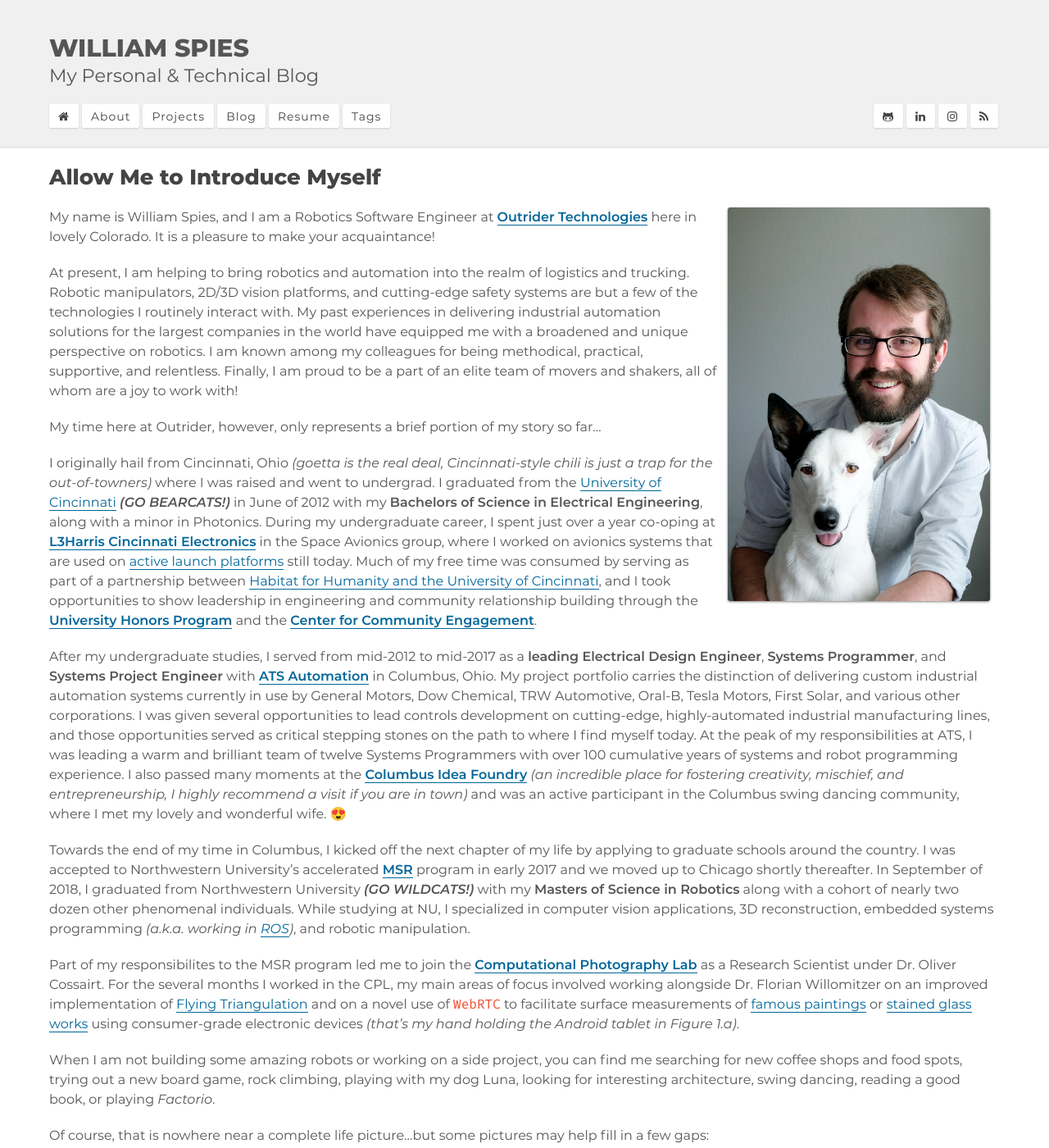
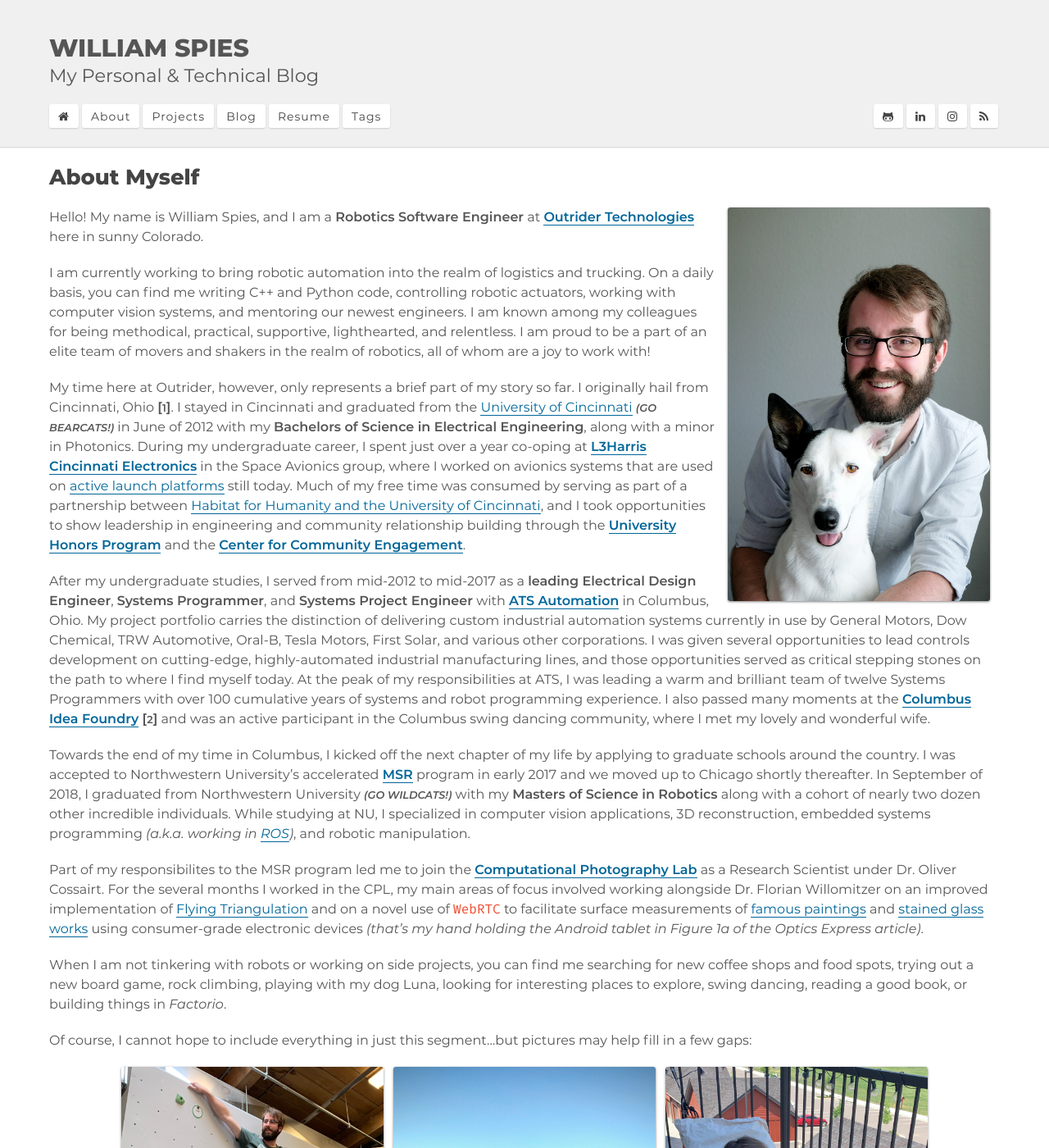
Before and after one commit to spieswl/spieswl.github.io, a Jekyll site: the page built from about.md, in a window 1280 px wide and 1400 px high. Shown: the whole window at 82% size. Built offline with Jekyll 4.4.1, drawn with Linux system fonts in a browser that asks for light colours; some of the changed text lies outside the part shown.

Commit message:
Finally have an About Me page that I like

```diff
--- a/about.md
+++ b/about.md
@@ -1,29 +1,27 @@
 ---
 layout:             page
-title:              Allow Me to Introduce Myself
+title:              About Myself
 
 images:             assets/images/about
 ---
 
 <img id="portrait" src="{{ site.baseurl }}/{{ page.images }}/portrait_01.png" width="320" height="480" align="right" style="margin:0px 12px 0px 12px">
 
-My name is William Spies, and I am a Robotics Software Engineer at **[Outrider Technologies](https://www.outrider.ai/)** here in lovely Colorado. It is a pleasure to make your acquaintance!
+Hello! My name is William Spies, and I am a **Robotics Software Engineer** at **[Outrider Technologies](https://www.outrider.ai/)** here in sunny Colorado.
 
-At present, I am helping to bring robotics and automation into the realm of logistics and trucking. Robotic manipulators, 2D/3D vision platforms, and cutting-edge safety systems are but a few of the technologies I routinely interact with. My past experiences in delivering industrial automation solutions for the largest companies in the world have equipped me with a broadened and unique perspective on robotics. I am known among my colleagues for being methodical, practical, supportive, and relentless. Finally, I am proud to be a part of an elite team of movers and shakers, all of whom are a joy to work with!
+I am currently working to bring robotic automation into the realm of logistics and trucking. On a daily basis, you can find me writing C++ and Python code, controlling robotic actuators, working with computer vision systems, and mentoring our newest engineers. I am known among my colleagues for being methodical, practical, supportive, lighthearted, and relentless. I am proud to be a part of an elite team of movers and shakers in the realm of robotics, all of whom are a joy to work with!
 
-My time here at Outrider, however, only represents a brief portion of my story so far...
+My time here at Outrider, however, only represents a brief part of my story so far. I originally hail from Cincinnati, Ohio **\[<small>1</small>\]**. I stayed in Cincinnati and graduated from the [University of Cincinnati](https://www.uc.edu/) <small>***(GO BEARCATS!)***</small> in June of 2012 with my **Bachelors of Science in Electrical Engineering**, along with a minor in Photonics. During my undergraduate career, I spent just over a year co-oping at **[L3Harris Cincinnati Electronics](https://www2.l3t.com/ce/)** in the Space Avionics group, where I worked on avionics systems that are used on [active launch platforms](https://en.wikipedia.org/wiki/National_Security_Space_Launch) still today. Much of my free time was consumed by serving as part of a partnership between [Habitat for Humanity and the University of Cincinnati](https://www.uc.edu/profiles/profile.asp?id=8840), and I took opportunities to show leadership in engineering and community relationship building through the **[University Honors Program](https://www.uc.edu/honors.html)** and the **[Center for Community Engagement](https://www.uc.edu/cce.html)**.
 
-I originally hail from Cincinnati, Ohio *(goetta is the real deal, Cincinnati-style chili is just a trap for the out-of-towners)* where I was raised and went to undergrad. I graduated from the [University of Cincinnati](https://www.uc.edu/) ***(GO BEARCATS!)*** in June of 2012 with my **Bachelors of Science in Electrical Engineering**, along with a minor in Photonics. During my undergraduate career, I spent just over a year co-oping at **[L3Harris Cincinnati Electronics](https://www2.l3t.com/ce/)** in the Space Avionics group, where I worked on avionics systems that are used on [active launch platforms](https://en.wikipedia.org/wiki/National_Security_Space_Launch) still today. Much of my free time was consumed by serving as part of a partnership between [Habitat for Humanity and the University of Cincinnati](https://www.uc.edu/profiles/profile.asp?id=8840), and I took opportunities to show leadership in engineering and community relationship building through the **[University Honors Program](https://www.uc.edu/honors.html)** and the **[Center for Community Engagement](https://www.uc.edu/cce.html)**.
+After my undergraduate studies, I served from mid-2012 to mid-2017 as a **leading Electrical Design Engineer**, **Systems Programmer**, and **Systems Project Engineer** with **[ATS Automation](https://atsautomation.com/)** in Columbus, Ohio. My project portfolio carries the distinction of delivering custom industrial automation systems currently in use by General Motors, Dow Chemical, TRW Automotive, Oral-B, Tesla Motors, First Solar, and various other corporations. I was given several opportunities to lead controls development on cutting-edge, highly-automated industrial manufacturing lines, and those opportunities served as critical stepping stones on the path to where I find myself today. At the peak of my responsibilities at ATS, I was leading a warm and brilliant team of twelve Systems Programmers with over 100 cumulative years of systems and robot programming experience. I also passed many moments at the **[Columbus Idea Foundry](https://ideafoundry.com/)** **\[<small>2</small>\]** and was an active participant in the Columbus swing dancing community, where I met my lovely and wonderful wife.
 
-After my undergraduate studies, I served from mid-2012 to mid-2017 as a **leading Electrical Design Engineer**, **Systems Programmer**, and **Systems Project Engineer** with **[ATS Automation](https://atsautomation.com/)** in Columbus, Ohio. My project portfolio carries the distinction of delivering custom industrial automation systems currently in use by General Motors, Dow Chemical, TRW Automotive, Oral-B, Tesla Motors, First Solar, and various other corporations. I was given several opportunities to lead controls development on cutting-edge, highly-automated industrial manufacturing lines, and those opportunities served as critical stepping stones on the path to where I find myself today. At the peak of my responsibilities at ATS, I was leading a warm and brilliant team of twelve Systems Programmers with over 100 cumulative years of systems and robot programming experience. I also passed many moments at the **[Columbus Idea Foundry](https://ideafoundry.com/)** *(an incredible place for fostering creativity, mischief, and entrepreneurship, I highly recommend a visit if you are in town)* and was an active participant in the Columbus swing dancing community, where I met my lovely and wonderful wife. 😍
+Towards the end of my time in Columbus, I kicked off the next chapter of my life by applying to graduate schools around the country. I was accepted to Northwestern University's accelerated **[MSR](http://www.mccormick.northwestern.edu/robotics/)** program in early 2017 and we moved up to Chicago shortly thereafter. In September of 2018, I graduated from Northwestern University <small>***(GO WILDCATS!)***</small> with my **Masters of Science in Robotics** along with a cohort of nearly two dozen other incredible individuals. While studying at NU, I specialized in computer vision applications, 3D reconstruction, embedded systems programming *(a.k.a. working in [ROS](https://www.ros.org/))*, and robotic manipulation.
 
-Towards the end of my time in Columbus, I kicked off the next chapter of my life by applying to graduate schools around the country. I was accepted to Northwestern University's accelerated **[MSR](http://www.mccormick.northwestern.edu/robotics/)** program in early 2017 and we moved up to Chicago shortly thereafter. In September of 2018, I graduated from Northwestern University ***(GO WILDCATS!)*** with my **Masters of Science in Robotics** along with a cohort of nearly two dozen other phenomenal individuals. While studying at NU, I specialized in computer vision applications, 3D reconstruction, embedded systems programming *(a.k.a. working in [ROS](https://www.ros.org/))*, and robotic manipulation.
+Part of my responsibilites to the MSR program led me to join the **[Computational Photography Lab](https://compphotolab.northwestern.edu/)** as a Research Scientist under Dr. Oliver Cossairt. For the several months I worked in the CPL, my main areas of focus involved working alongside Dr. Florian Willomitzer on an improved implementation of [Flying Triangulation](https://arxiv.org/abs/1305.4168) and on a novel use of `WebRTC` to facilitate surface measurements of [famous paintings](https://www.mccormick.northwestern.edu/news/articles/2019/02/diagnosing-art-acne-in-georgia-okeeffe-paintings.html?utm_source=northwestern&utm_medium=email&utm_campaign=mccormick-alumni-enewsletter&utm_content=alumni__03-04-19_) and [stained glass works](https://www.osapublishing.org/oe/abstract.cfm?uri=oe-28-7-9027) using consumer-grade electronic devices *(that's my hand holding the Android tablet in Figure 1a of the Optics Express article)*.
 
-Part of my responsibilites to the MSR program led me to join the **[Computational Photography Lab](https://compphotolab.northwestern.edu/)** as a Research Scientist under Dr. Oliver Cossairt. For the several months I worked in the CPL, my main areas of focus involved working alongside Dr. Florian Willomitzer on an improved implementation of [Flying Triangulation](https://arxiv.org/abs/1305.4168) and on a novel use of `WebRTC` to facilitate surface measurements of [famous paintings](https://www.mccormick.northwestern.edu/news/articles/2019/02/diagnosing-art-acne-in-georgia-okeeffe-paintings.html?utm_source=northwestern&utm_medium=email&utm_campaign=mccormick-alumni-enewsletter&utm_content=alumni__03-04-19_) or [stained glass works](https://www.osapublishing.org/oe/abstract.cfm?uri=oe-28-7-9027) using consumer-grade electronic devices *(that's my hand holding the Android tablet in Figure 1.a)*.
+When I am not tinkering with robots or working on side projects, you can find me searching for new coffee shops and food spots, trying out a new board game, rock climbing, playing with my dog Luna, looking for interesting places to explore, swing dancing, reading a good book, or building things in *Factorio*.
 
-When I am not building some amazing robots or working on a side project, you can find me searching for new coffee shops and food spots, trying out a new board game, rock climbing, playing with my dog Luna, looking for interesting architecture, swing dancing, reading a good book, or playing *Factorio*.
-
-Of course, that is nowhere near a complete life picture...but some pictures may help fill in a few gaps:
+Of course, I cannot hope to include everything in just this segment...but pictures may help fill in a few gaps:
 
 <div style="text-align:center">
     <img src="{{ site.baseurl }}/{{ page.images }}/climbing.png" width="320" height="480" style="margin:0px 4px 0px 4px">
@@ -37,6 +35,9 @@
 
 If you have other questions about the site, please send an email to **admin[at]spieswl.com**.
 
+**\[<small>1</small>\]** : *Goetta is the real cuisine of note, the chili is just a trap for out-of-towners.*<br>
+**\[<small>2</small>\]** : *The CIF is an incredible place for fostering creativity, mischief, and entrepreneurship. I highly recommend a visit if you are ever in Columbus.*
+
 ### About the Website ###
 
 This site, and any opinions or insights expressed on my part, are the responsibility of me, William Spies. Any software, directions, schematics, and other creative content is to be used at your own risk; I bear no responsibility if you happen to graze, taze, or lase yourself while recreating one of my projects!
```
